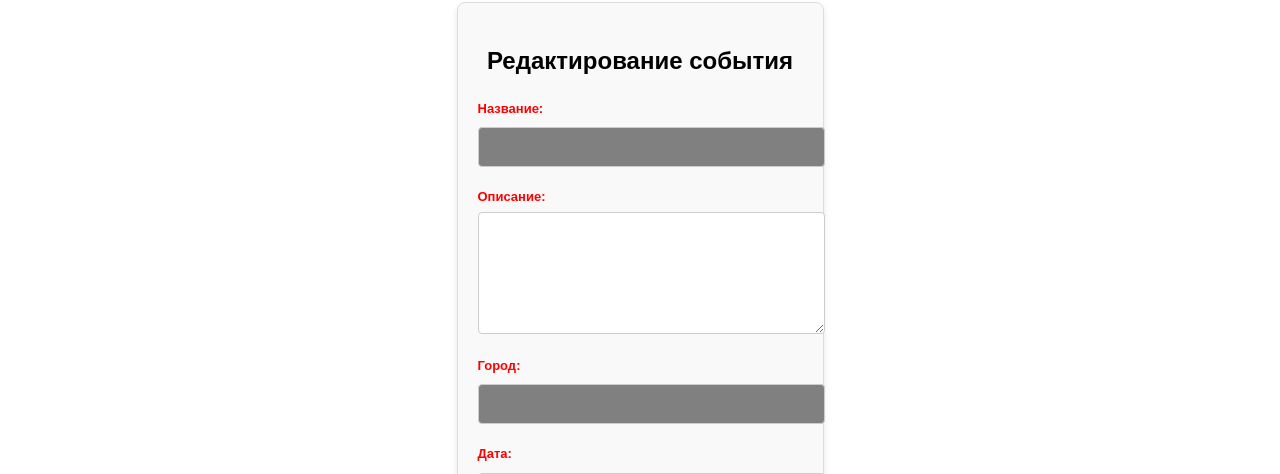
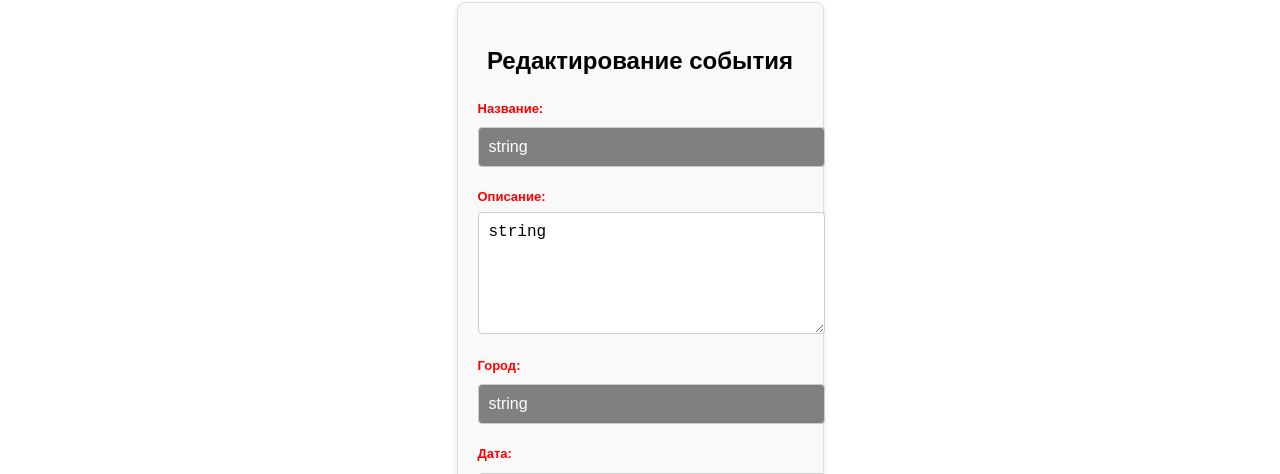
Before and after one commit to Nautasaf/Kosterchik, a React (Vite) app in the folder client/: page /edit-event/1 in a window 1280 px wide. Shown: the part 166-640 px from the top of the page. Built offline with nearby package versions, Linux system fonts and the light colour scheme; no server answers.

Commit message:
Замержил ветку Дениса к себе, поменял localhost на apiUrl

```diff
--- a/client/components/EditEventPage/EditEventPage.tsx
+++ b/client/components/EditEventPage/EditEventPage.tsx
@@ -1,15 +1,32 @@
 import React, { useState, useEffect } from 'react';
-import { useDispatch, useSelector } from 'react-redux';
-import { RootState, AppDispatch } from '../../store/Index';
+import { useDispatch } from 'react-redux'; // useSelector убирайте
+import { AppDispatch } from '../../store/Index'; // RootState Убирайте
 import { editEvent } from '../../store/slice/EventSlice';
 import { useNavigate, useParams } from 'react-router-dom';
+import { Event } from '../../interface/EventFetch';
 import styles from './EditEventPage.module.scss';
 
 const EditEventPage: React.FC = () => {
+  const defaultEvent:Event = {
+    id: 1 ,
+    title: 'string',
+    description: 'string',
+    city: 'string',
+    start_date: 'string',
+    end_date: 'string',
+    userId: 1,
+    maxPeople: 10,
+    date: 'string',
+    createdAt: 'string',
+    updatedAt: 'string',
+  }
+
+  const apiUrl = import.meta.env.VITE_API_URL;
+
   const dispatch = useDispatch<AppDispatch>();
   const navigate = useNavigate();
   const { eventId } = useParams();
-  const [eventData, setEventData] = useState<any>({});
+  const [eventData, setEventData] = useState<Event>(defaultEvent);
   const [file, setFile] = useState<File | null>(null);
 
   useEffect(() => {
@@ -20,7 +37,7 @@ const EditEventPage: React.FC = () => {
 
   const fetchEventById = async (id: number) => {
     try {
-      const response = await fetch(`http://localhost:3000/events/${id}`);
+      const response = await fetch(`${apiUrl}/events/${id}`);
       if (!response.ok) throw new Error('Ошибка при получении события');
       const data = await response.json();
       setEventData(data);
@@ -74,7 +91,7 @@ const EditEventPage: React.FC = () => {
 
   const handleChange = (e: React.ChangeEvent<HTMLInputElement | HTMLTextAreaElement>) => {
     const { name, value } = e.target;
-    setEventData((prevData: any) => ({
+    setEventData((prevData) => ({
       ...prevData,
       [name]: value,
     }));
--- a/client/components/EventItem.tsx
+++ b/client/components/EventItem.tsx
@@ -12,17 +12,23 @@ import { isBgColor } from '../src/utils/background'
 
 moment.locale('ru')
 
+const apiUrl = import.meta.env.VITE_API_URL;
+
 export const EventItem = () => {
   const { id } = useParams()
   const dispatch = useDispatch<AppDispatch>()
-  const [organizer, setOrganizer] = useState<any>(null)
+  const [organizer, setOrganizer] = useState<any>(null) //Добавить типизацию
 
   const { events, loading: eventsLoading } = useSelector(
     (state: RootState) => state.Events,
   )
+
+  //Если так и не будет использоваться – убрать
   const { users, loading: usersLoading } = useSelector(
     (state: RootState) => state.AllUsers,
   )
+
+  // Получаем массив объектов, кто куда подал заявку на участие
   const allFavorites = useSelector(
     (state: RootState) => state.Favorites.favorites
   )
@@ -57,8 +63,9 @@ export const EventItem = () => {
     }
   }, [dispatch, event])
 
-  const userData = JSON.parse(localStorage.getItem('userss') || '{}')
+  const userData = JSON.parse(localStorage.getItem('user') || '{}')
   const userId = userData.id
+
 
   const handleAddToFavorites = () => {
     if (event) {
@@ -87,7 +94,7 @@ export const EventItem = () => {
           className={styles.eventImage}
           src={
             event.background
-              ? `http://localhost:3000${event.background}`
+              ? `${apiUrl}${event.background}`
               : '/default-background.jpg'
           }
           alt={event.title}
@@ -103,7 +110,7 @@ export const EventItem = () => {
                 className={styles.profilePhoto}
                 src={
                   organizer.photoUrl
-                    ? `http://localhost:3000${organizer.photoUrl}`
+                    ? `${apiUrl}${organizer.photoUrl}`
                     : '/default-background.jpg'
                 }
                 alt='avatar'
@@ -137,11 +144,9 @@ export const EventItem = () => {
             <div className={styles.eventCity}>Количество участников: {handleGetFavorites(event.id)}</div>
           )}
           <div className={styles.eventDate}>
-            Начало: {moment(event.start_date).format('D MMMM YYYY, HH:mm')}
-            {event.end_date
-              ? ` до ${moment(event.end_date).format('HH:mm')}`
-              : ''}
-          </div>
+            Начало: {moment(event.start_date).format("D MMMM YYYY, HH:mm")}
+          {event.end_date ? ` до ${moment(event.end_date).format("HH:mm")}` : ""}
+</div>
 
           <div className={styles.eventButtonContainer}>
             <button
--- a/client/components/HeadPage.tsx
+++ b/client/components/HeadPage.tsx
@@ -9,6 +9,8 @@ import 'moment/locale/ru'
 import { Sidebar } from './SideBar'
 import { getAllFavorites } from '../store/thunk/FavoriteThunk'
 import { isBgColor } from '../src/utils/background'
+
+const apiUrl = import.meta.env.VITE_API_URL;
 
 moment.updateLocale('ru', {
   months: [
@@ -196,7 +198,7 @@ export const HeadPage = () => {
                   className={styles.eventImage}
                   src={
                     event.background
-                      ? `http://localhost:3000${event.background}`
+                      ? `${apiUrl}${event.background}`
                       : '/default-background.jpg'
                   }
                   alt={event.title}
--- a/client/components/MyEvent/MyEventsModal.tsx
+++ b/client/components/MyEvent/MyEventsModal.tsx
@@ -4,9 +4,10 @@ import { useDispatch } from 'react-redux'
 import { AppDispatch } from '../../store/Index'
 import { deleteEvent } from '../../store/slice/EventSlice'
 import { useNavigate } from 'react-router-dom'
+import { Event } from '../../interface/EventFetch'
 
 interface MyEventsModalProps {
-  events: any[]
+  events: Event[]
   onClose: () => void
 }
 
--- a/client/components/createEvent/CreateEvent.tsx
+++ b/client/components/createEvent/CreateEvent.tsx
@@ -34,6 +34,9 @@ const CreateEvent: React.FC = () => {
   const navigate = useNavigate()
   const user = useSelector((state: RootState) => state.user)
 
+  const apiUrl = import.meta.env.VITE_API_URL;
+
+
   const [title, setTitle] = useState('')
   const [date, setDate] = useState('')
   const [city, setCity] = useState(user.city || '')
@@ -59,7 +62,7 @@ const CreateEvent: React.FC = () => {
 
     formData.append('backgroundImage', file)
 
-    const response = await fetch('http://localhost:3000/uploads/background', {
+    const response = await fetch(`${apiUrl}/uploads/background`, {
       method: 'POST',
       body: formData,
     })
--- a/client/components/profilePage/ProfilePage.tsx
+++ b/client/components/profilePage/ProfilePage.tsx
@@ -6,6 +6,8 @@ import { RootState } from '../../store/Index'
 import { useNavigate } from 'react-router-dom'
 import MyEventsModal from '../MyEvent/MyEventsModal'
 import axios from 'axios'
+
+const apiUrl = import.meta.env.VITE_API_URL;
 
 const ProfilePage: React.FC = () => {
   const user = useSelector((state: RootState) => state.user)
@@ -17,7 +19,7 @@ const ProfilePage: React.FC = () => {
     const fetchUserEvents = async () => {
       try {
         const response = await axios.get(
-          `http://localhost:3000/events/user/${user.id}`,
+          `${apiUrl}/events/user/${user.id}`,
         )
         setUserEvents(response.data.events)
       } catch (error) {
--- a/client/components/profilePhoto/ProfilePhoto.tsx
+++ b/client/components/profilePhoto/ProfilePhoto.tsx
@@ -62,7 +62,7 @@ const ProfilePhoto: React.FC<ProfilePhotoProps> = ({ photoUrl, altText }) => {
     <div className={styles.blockPhoto}>
       {photoUrl ? (
         <img
-          src={`http://localhost:3000/${photoUrl}`}
+          src={`${apiUrl}${photoUrl}`}
           alt={altText}
           className={styles.blockPhotoImg}
         />
--- a/client/store/slice/EventSlice.ts
+++ b/client/store/slice/EventSlice.ts
@@ -1,6 +1,6 @@
 import { createSlice, PayloadAction, createAsyncThunk } from '@reduxjs/toolkit';
 import axios from 'axios';
-import { RootState } from '../store/Index';
+// RootState здесь не используется, можно убрать
 
 const apiUrl = import.meta.env.VITE_API_URL;
 
--- a/client/store/thunk/FavoriteThunk.ts
+++ b/client/store/thunk/FavoriteThunk.ts
@@ -53,7 +53,7 @@ export const addToFavorites = createAsyncThunk(
 // Удаление события из избранного
 export const removeFromFavorites = createAsyncThunk(
   "favorites/removeFromFavorites",
-  async ({ userId, eventId }: { userId: number; eventId: number }, { dispatch, rejectWithValue }) => {
+  async ({ userId, eventId }: { userId: number; eventId: number }, { rejectWithValue }) => {
     try {
       console.log(`Удаление из избранного: userId=${userId}, eventId=${eventId}`);
 
@@ -91,7 +91,6 @@ export const getAllFavorites = createAsyncThunk(
       return data;
     } catch (error) {
       console.error("Ошибка при получении всех фаворитов:", error);
-      return rejectWithValue(error.message);
     }
   }
 );
```
Also changed, not shown: client/interface/EventFetch.ts (+9 -0 lines), 2 other files (tests, documents, lock files or other folders).
